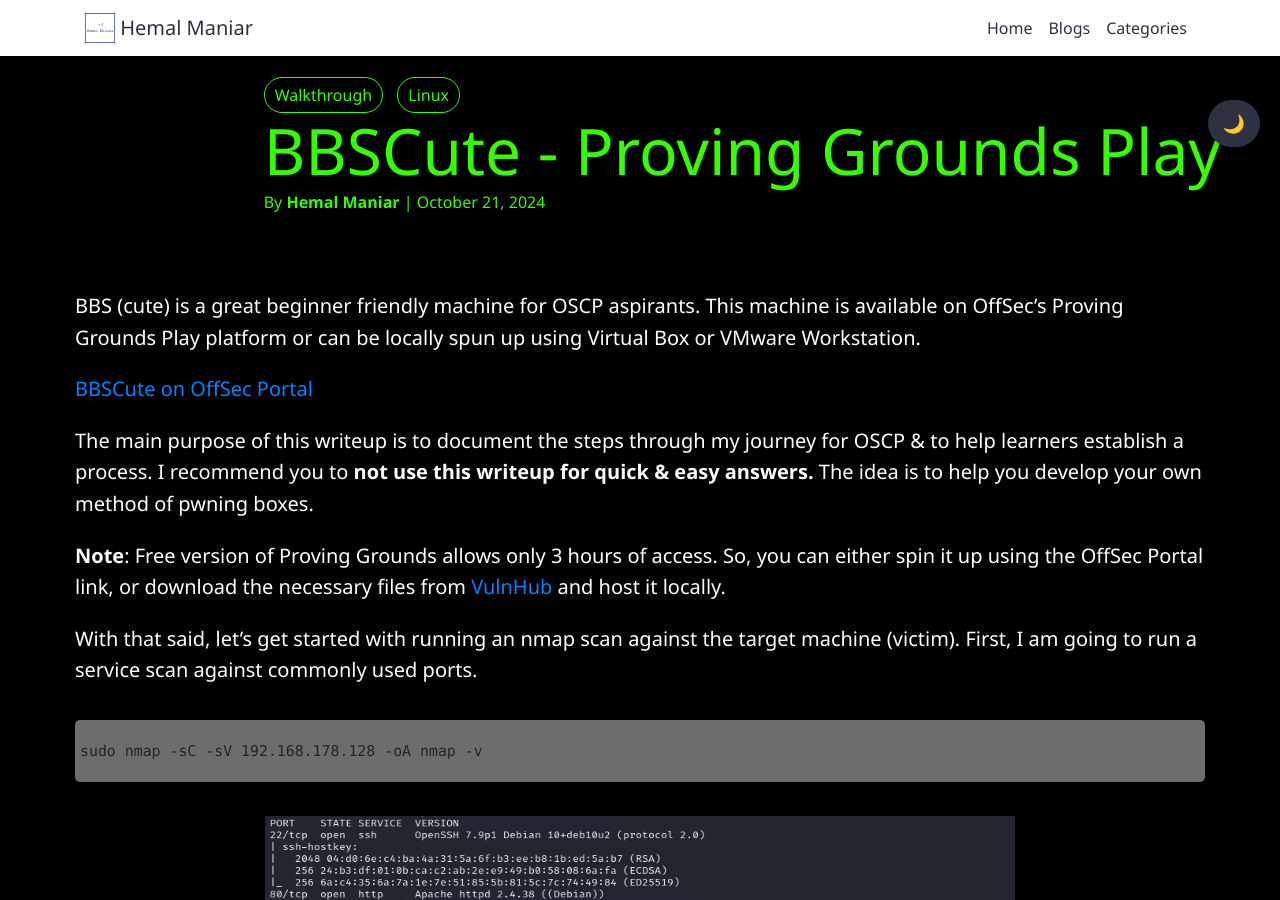
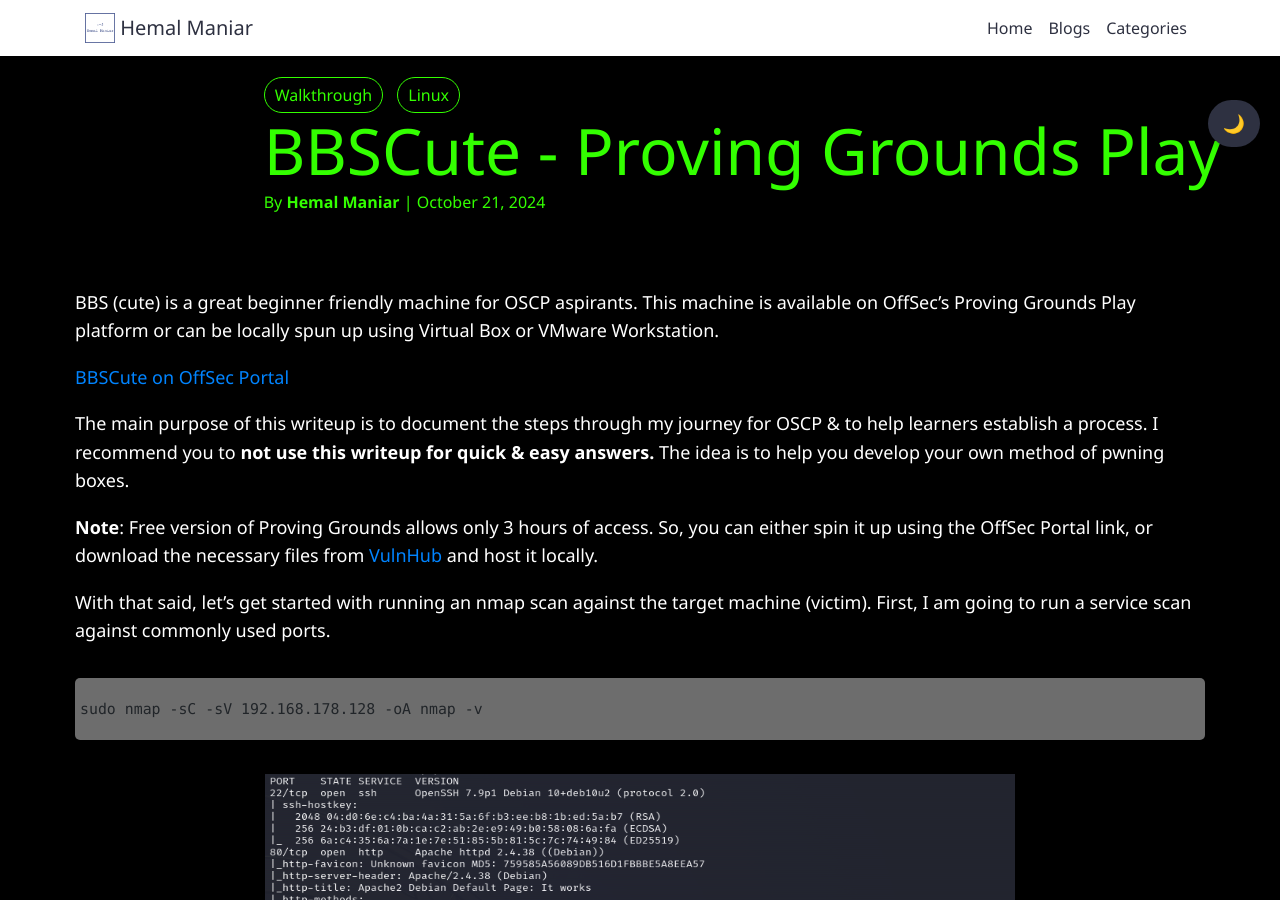
Before and after one commit to hemal-maniar/hemal-maniar.github.io, a Jekyll site: the page built from _posts/2024-10-21-bbscute-pgplay.md, in a window 1280 px wide and 900 px high. Built offline with Jekyll 4.4.1, drawn with Linux system fonts in a browser that asks for light colours; nearby versions of some CDN libraries.

Commit message:
updating font size

```diff
--- a/assets/css/post.css
+++ b/assets/css/post.css
@@ -349,7 +349,7 @@ a.left2:hover {
 }
 
 .blog-post-container h2 {
-    font-size: 34px;
+    font-size: 26px;
     margin-top: 1.95em;
     font-weight: 600;
     line-height: 1.12;
@@ -358,7 +358,7 @@ a.left2:hover {
 }
 
 .blog-post-container h3 {
-    font-size: 30px;
+    font-size: 24px;
     margin-top: 1.95em;
     font-weight: 600;
     line-height: 1.12;
@@ -367,7 +367,7 @@ a.left2:hover {
 }
 
 .blog-post-container h4 {
-    font-size: 24px;
+    font-size: 22px;
     margin-top: 1.95em;
     font-weight: 500;
     line-height: 1.12;
@@ -386,7 +386,7 @@ a.left2:hover {
 
 .blog-post-container p {
     margin: 1em 0;
-    font-size: 20px;
+    font-size: 18px;
     line-height: 1.58;
     word-break: break-word;
     word-wrap: break-word;
```
